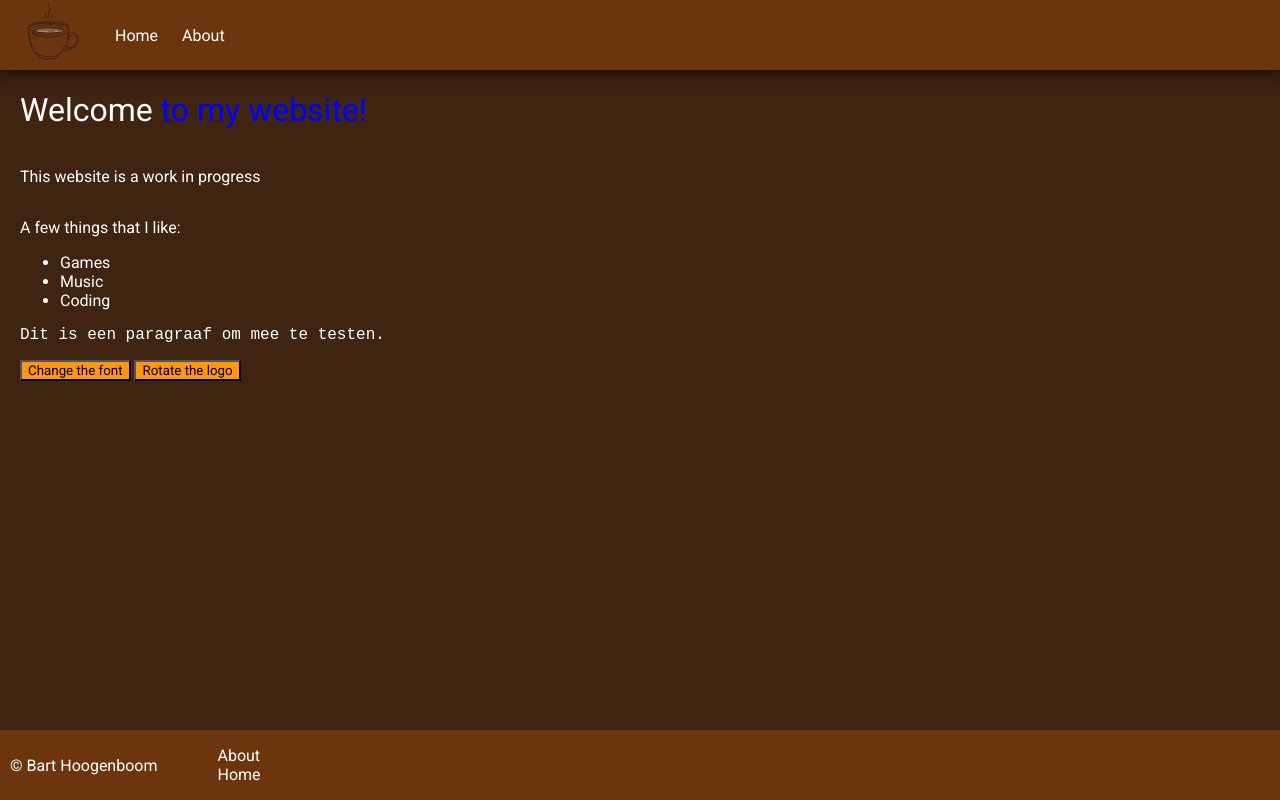
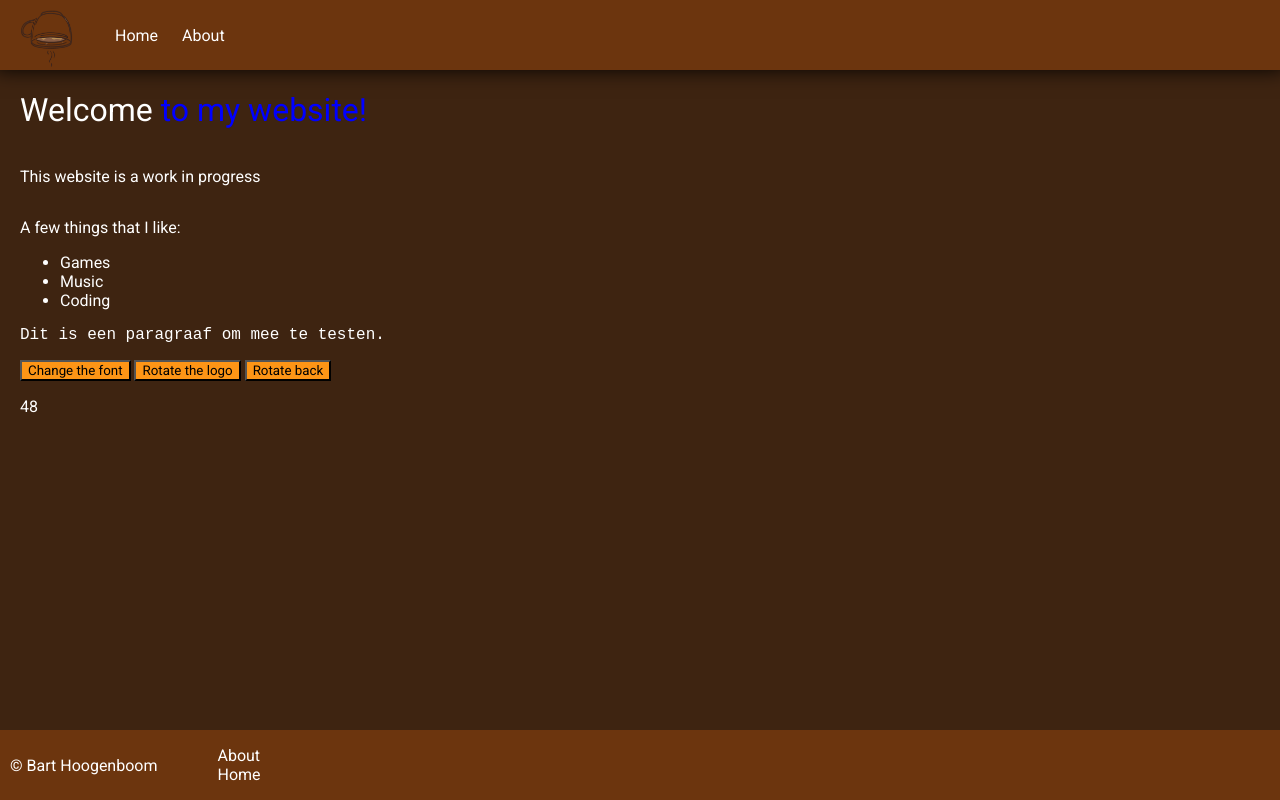
Before and after one commit to Maintizer/AVANS-EIGEN-OPDRACHT, a plain HTML site: page code/index.html in a window 1280 px wide. Both pictures are taken after a click on the button "Rotate the logo". Drawn offline with Linux system fonts and the light colour scheme; a web font is replaced by a local one.

Commit message:
draai dingen

```diff
--- a/code/index.html
+++ b/code/index.html
@@ -8,12 +8,11 @@
     <link rel="preconnect" href="https://fonts.googleapis.com">
     <link rel="preconnect" href="https://fonts.gstatic.com" crossorigin>
     <link href="https://fonts.googleapis.com/css2?family=Roboto:ital,wght@0,100..900;1,100..900&family=Valley+Sans&display=swap" rel="stylesheet">
-    <script src="../js/script.js" defer></script>
 </head>
 <body>
     <main>
         <header>
-            <img width="90" src="../design/coffee2.webp" alt="Cup of coffee">
+            <img id="logotoggle" width="90" src="../design/coffee2.webp" alt="Cup of coffee">
             <nav>
                 <a href="index.html">Home</a>
                 <a href="about.html">About</a>
@@ -33,7 +32,9 @@
 
         <p id="box" class="ptest">Dit is een paragraaf om mee te testen.</p>
         <button onclick="jtoggle()">Change the font</button>
-        <button onclick="">Rotate the logo</button>
+        <button onclick="ptoggle()">Rotate the logo</button>
+        <button onclick="ptoggleB()">Rotate back</button>
+        <p id="calculator"></p>
     </div>
 
     <footer>
@@ -45,5 +46,6 @@
             </ul>
         </div>
     </footer>
+    <script src="../js/script.js" defer></script>
 </body>
 </html>
--- a/code/style.css
+++ b/code/style.css
@@ -18,6 +18,10 @@ header {
     box-shadow: 0 -6px 20px 5px black;
     display: flex;
     align-items: center;
+}
+
+.logorotateA{
+    transform: rotate(180deg);
 }
 
 a{
--- a/js/script.js
+++ b/js/script.js
@@ -8,5 +8,13 @@ function jtoggle() {
 }
 
 function ptoggle() {
+    const logotoggle = document.querySelector("#logotoggle");
+    logotoggle.classList.add("logorotateA");
+}
 
+function ptoggleB() {
+    const logotoggle = document.querySelector("#logotoggle");
+    logotoggle.classList.remove("logorotateA");
 }
+
+document.getElementById("calculator").textContent = (8*3*2);
```
